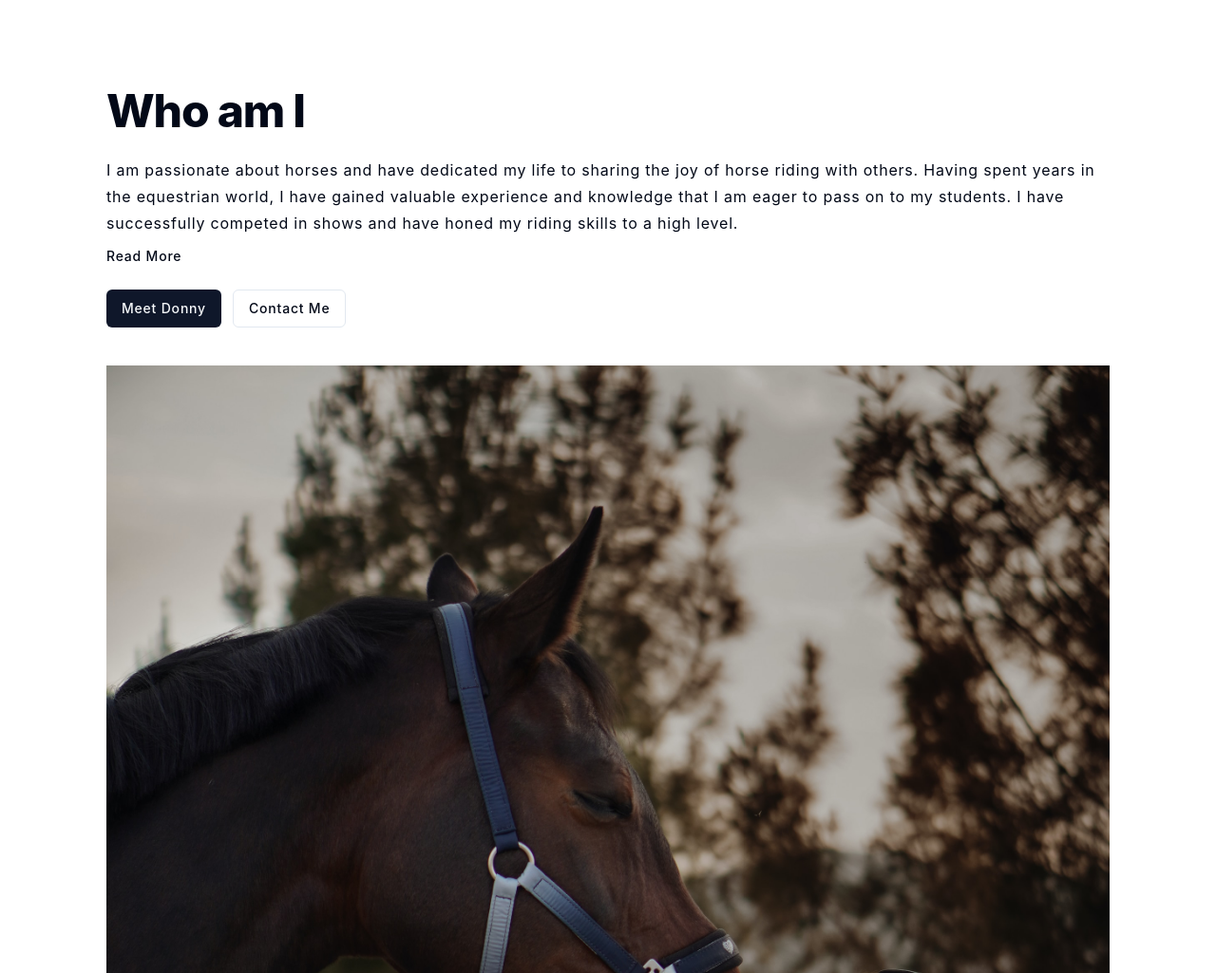
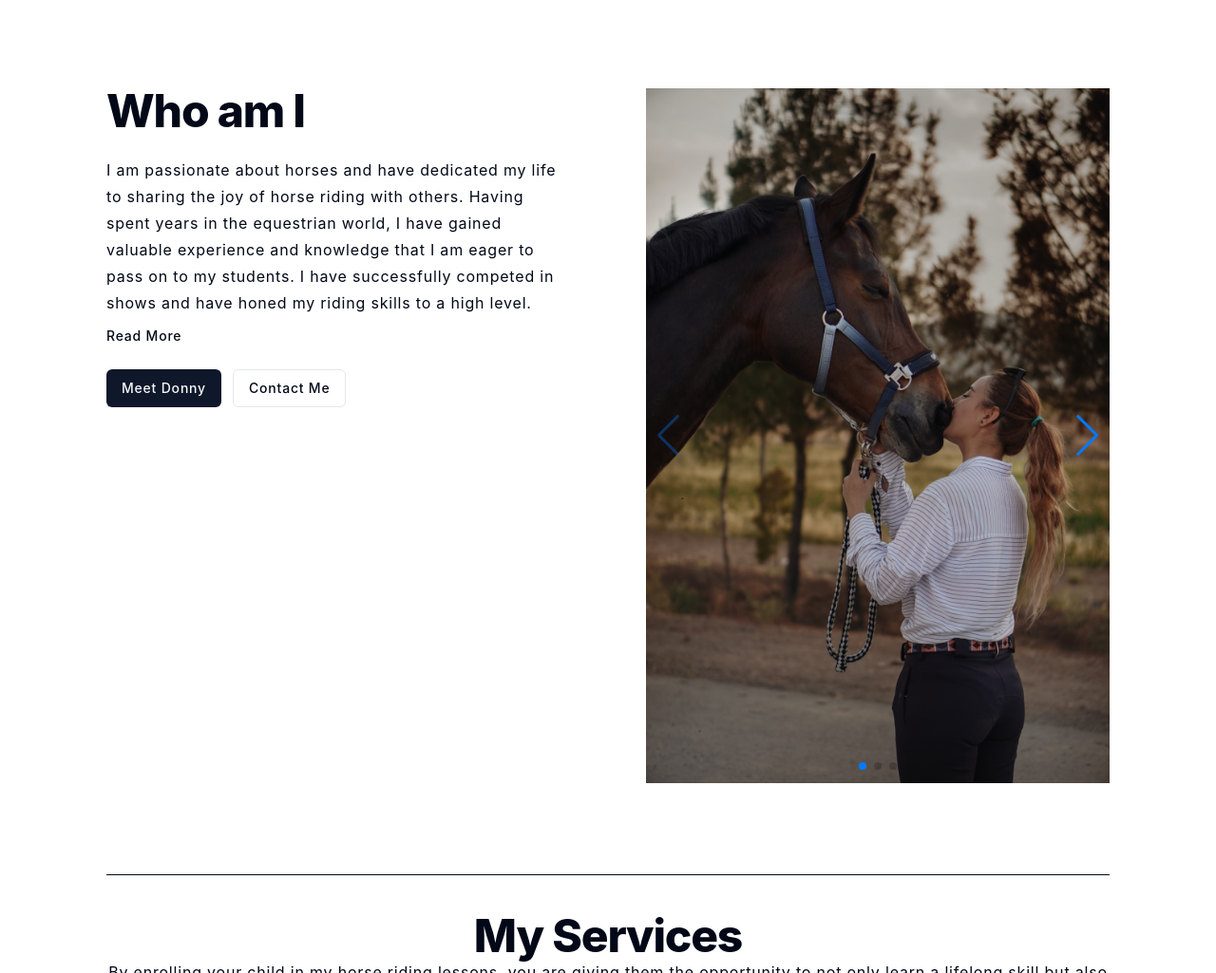
Before and after one commit to MeatBoyed/MabeffiEquestrian, an Astro site in the folder client/: page / in a window 1280 px wide. Shown: the part 1493-2518 px from the top of the page at 95% size. Built offline with nearby package versions, Linux system fonts and the light colour scheme; Astro itself is replaced by a stand-in of ours.

Commit message:
feat: Who Am I responsive (Desk & Tablet)

```diff
--- a/client/src/components/WhoAmI.astro
+++ b/client/src/components/WhoAmI.astro
@@ -15,7 +15,7 @@ const image2 = await getImage({ src: WhoamiImage2, format: "avif" })
 const image3 = await getImage({ src: WhoamiImage3, format: "avif" })
 ---
 
-<section id="AboutMe" class="grid grid-cols-1 gap-10">
+<section id="AboutMe" class="grid grid-cols-1 gap-10  md:grid-cols-2 md:items-start md:gap-10 lg:gap-20">
   <!-- Left Content -->
   <div class="flex w-full flex-col items-start justify-center gap-6">
     <Typography variant={"h1"} className="">Who am I</Typography>
```
